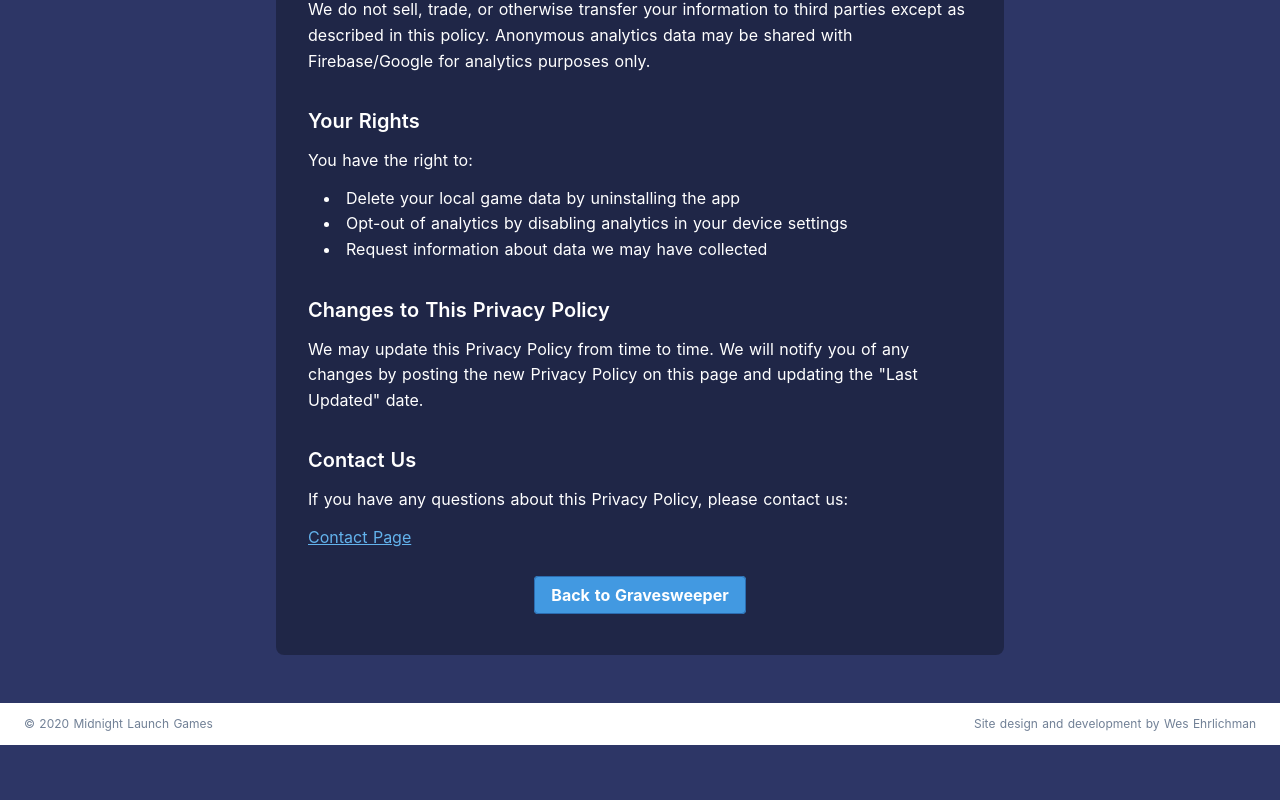
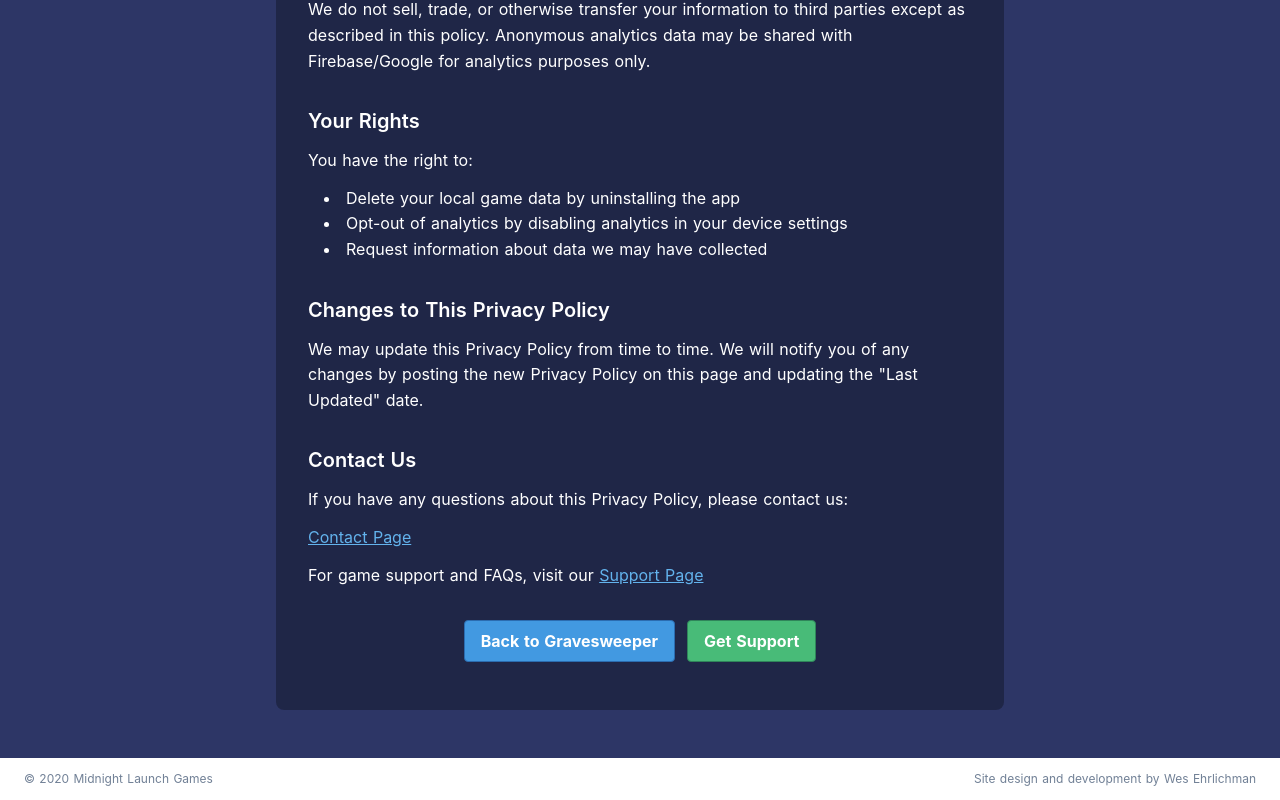
Before and after one commit to SuperWes/MidnightLaunchGamesSite, a Nuxt app: page /games/gravesweeper/privacy in a window 1280 px wide. Shown: the part 1687-2487 px from the top of the page. Before the commit the page ends 2432 px from the top, so only its background shows below. Built offline with nearby package versions, Linux system fonts and the light colour scheme.

Commit message:
Add support page link to privacy policy for better UX

```diff
--- a/pages/games/gravesweeper/privacy/index.vue
+++ b/pages/games/gravesweeper/privacy/index.vue
@@ -127,13 +127,23 @@
               Contact Page
             </nuxt-link>
           </p>
+          <p class="mt-3">
+            For game support and FAQs, visit our
+            <nuxt-link to="/games/gravesweeper/support" class="text-blue-400 hover:text-blue-300 underline">
+              Support Page
+            </nuxt-link>
+          </p>
         </section>
 
-        <div class="text-center mt-8 mb-4">
+        <div class="text-center mt-8 mb-4 flex gap-3 justify-center">
           <nuxt-link
             to="/games/gravesweeper"
             class="bg-blue-500 hover:bg-blue-700 text-white font-bold py-2 px-4 border border-blue-700 rounded"
           >Back to Gravesweeper</nuxt-link>
+          <nuxt-link
+            to="/games/gravesweeper/support"
+            class="bg-green-500 hover:bg-green-700 text-white font-bold py-2 px-4 border border-green-700 rounded"
+          >Get Support</nuxt-link>
         </div>
       </div>
     </div>
```
